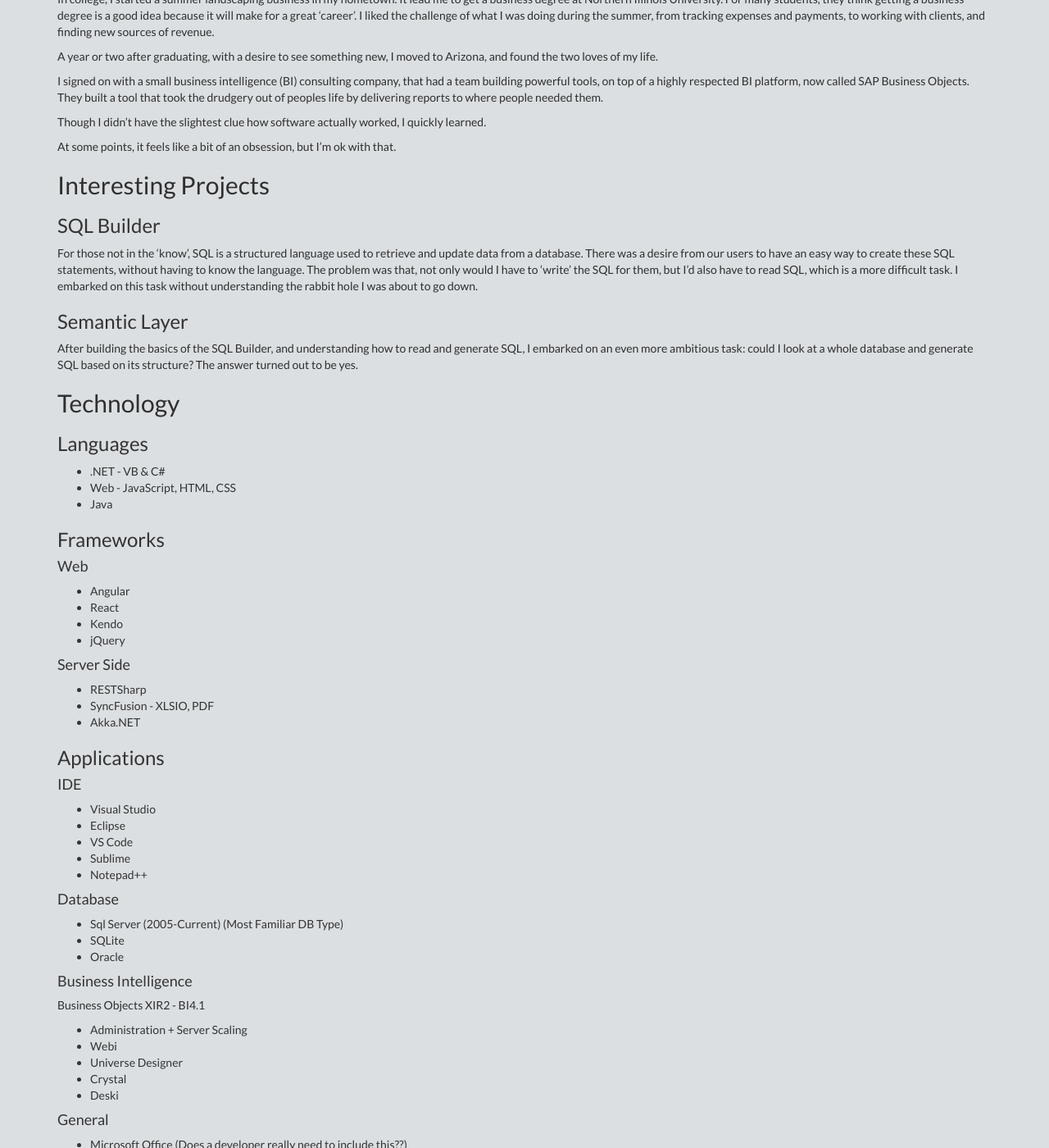
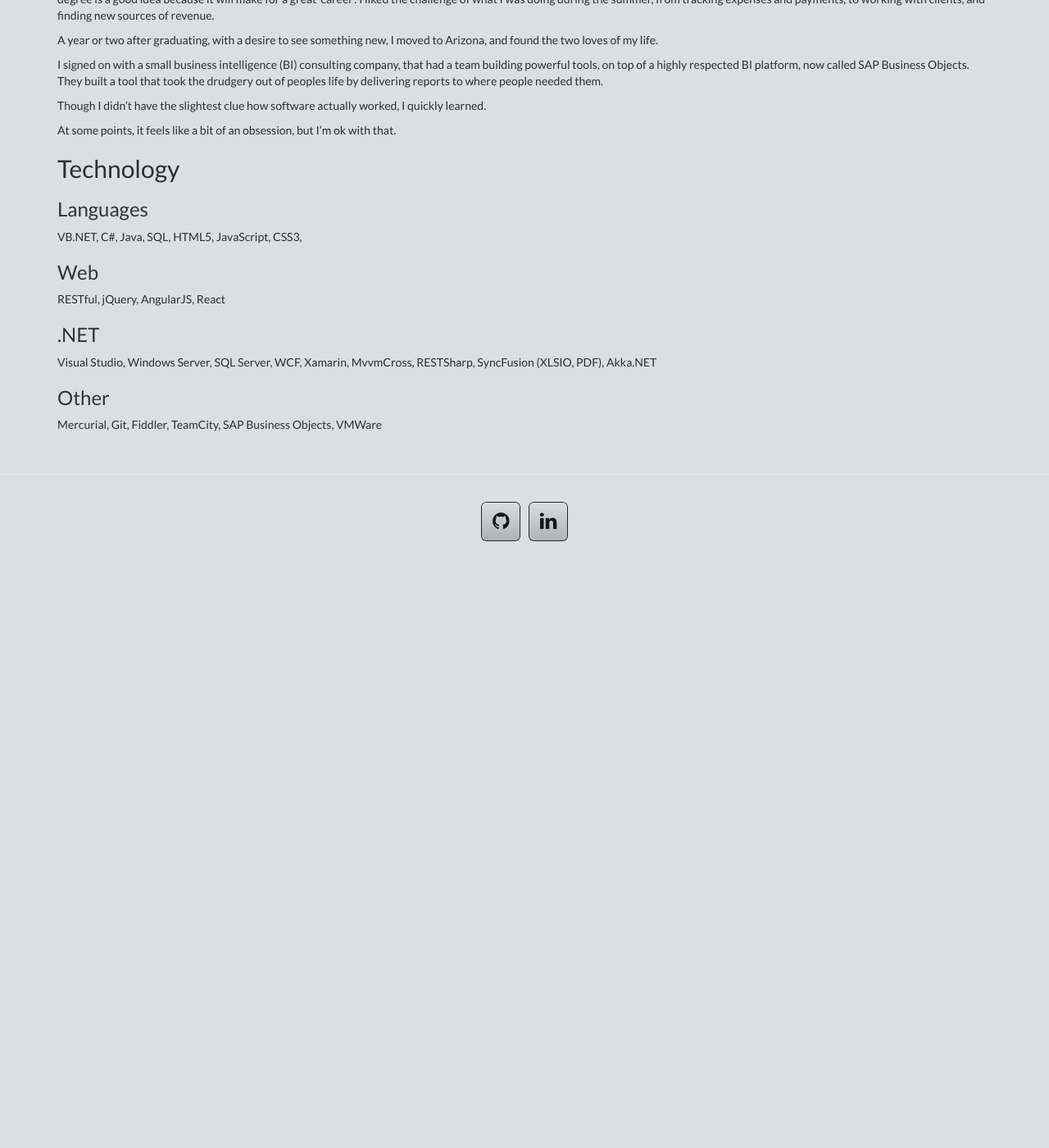
Before and after one commit to gregberns/gregberns.github.io, a Jekyll site: the page built from code/index.md, in a window 1280 px wide and 1400 px high, scrolled down 1076 px. Shown: the whole window at 82% size. Built offline with Jekyll 4.4.1, drawn with Linux system fonts in a browser that asks for light colours; nearby versions of some CDN libraries; after the commit the page ends 1775 px from its top, so only the background shows below that; some of the changed text lies outside the part shown.

Commit message:
Update index.md

```diff
--- a/code/index.md
+++ b/code/index.md
@@ -20,8 +20,7 @@
 [Click to download PDF version of resume.](https://docs.google.com/document/d/1lcO355gFLsXSTq_V-3dW4K8c6aPhtvF3XxopUrf8f0s/export?format=pdf)
 
 ##Roles
-+ [Senior Software Developer - .NET Platform](/code/dev)
-+ [Project Manager and Tester - Dashboard Design Tool](/code/pm)
++ [Senior Software Developer](/code/dev)
 + [Senior Technical Support](/code/support)
 
 ###Most Valuable Skills
@@ -47,73 +46,20 @@
 
 At some points, it feels like a bit of an obsession, but I'm ok with that.
 
-
-##Interesting Projects
-
-###SQL Builder
-
-For those not in the 'know', SQL is a structured language used to retrieve and update data from a database.
-There was a desire from our users to have an easy way to create these SQL statements, without having to know the
-language. The problem was that, not only would I have to 'write' the SQL for them, but I'd also have to read SQL,
-which is a more difficult task. I embarked on this task without understanding the rabbit hole I was about to
-go down.
-
-###Semantic Layer
-
-After building the basics of the SQL Builder, and understanding how to read and generate SQL,
-I embarked on an even more ambitious task: could I look at a whole database
-and generate SQL based on its structure?
-The answer turned out to be yes.
-
 ##Technology
 
 ###Languages
 
-* .NET - VB & C#
-* Web - JavaScript, HTML, CSS
-* Java
+VB.NET, C#, Java, SQL, HTML5, JavaScript, CSS3,
 
-###Frameworks
+###Web
 
-####Web
+RESTful, jQuery, AngularJS, React
 
-* Angular
-* React
-* Kendo
-* jQuery
+###.NET
 
-####Server Side
+Visual Studio, Windows Server, SQL Server, WCF, Xamarin, MvvmCross, RESTSharp, SyncFusion (XLSIO, PDF), Akka.NET
 
-* RESTSharp
-* SyncFusion - XLSIO, PDF
-* Akka.NET
+###Other
 
-###Applications
-
-####IDE
-
-* Visual Studio
-* Eclipse
-* VS Code
-* Sublime
-* Notepad++
-
-####Database
-
-* Sql Server (2005-Current) (Most Familiar DB Type)
-* SQLite
-* Oracle
-
-####Business Intelligence
-
-Business Objects XIR2 - BI4.1
-
-* Administration + Server Scaling
-* Webi
-* Universe Designer
-* Crystal
-* Deski
-
-####General
-
-* Microsoft Office (Does a developer really need to include this??)
+Mercurial, Git, Fiddler, TeamCity, SAP Business Objects, VMWare
```
